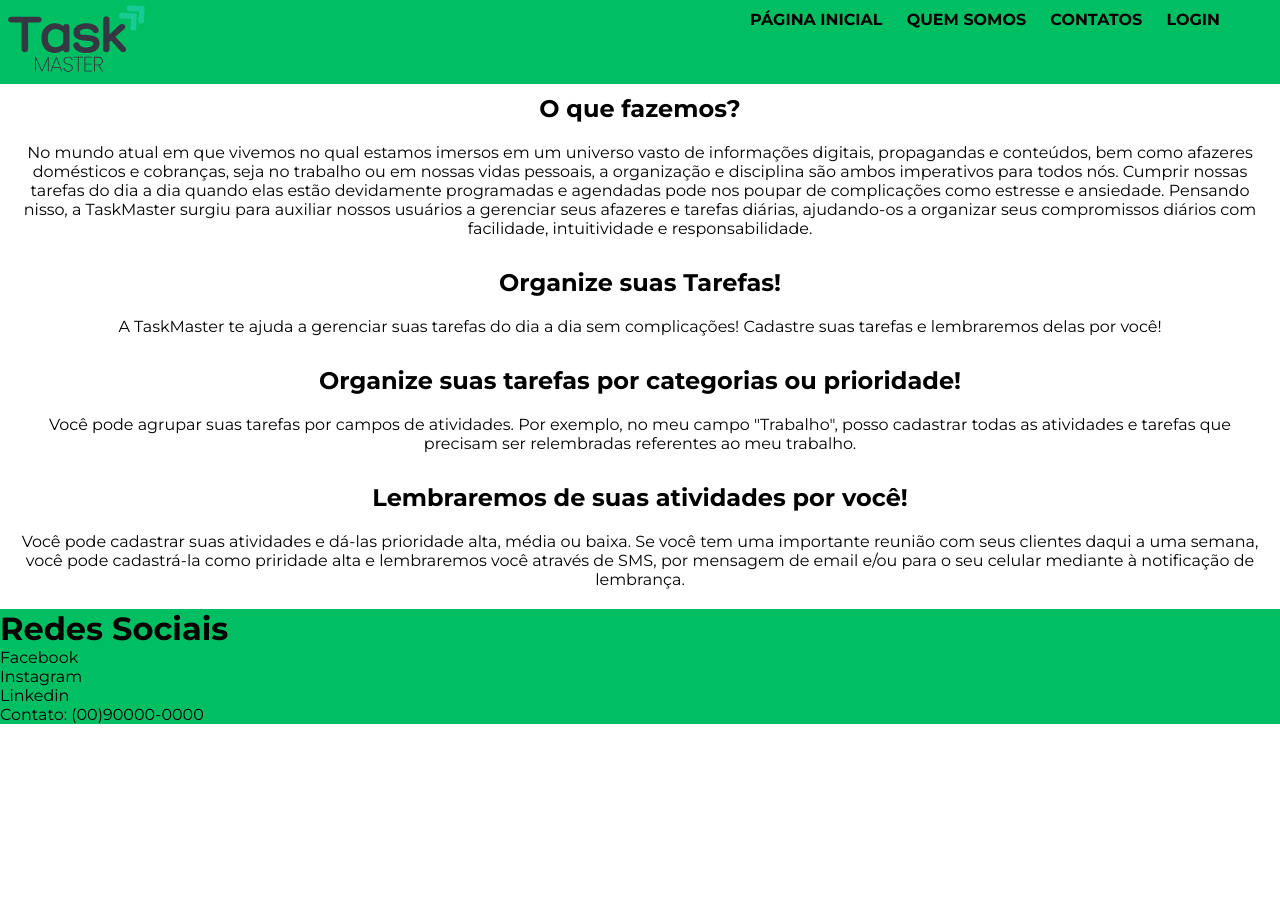
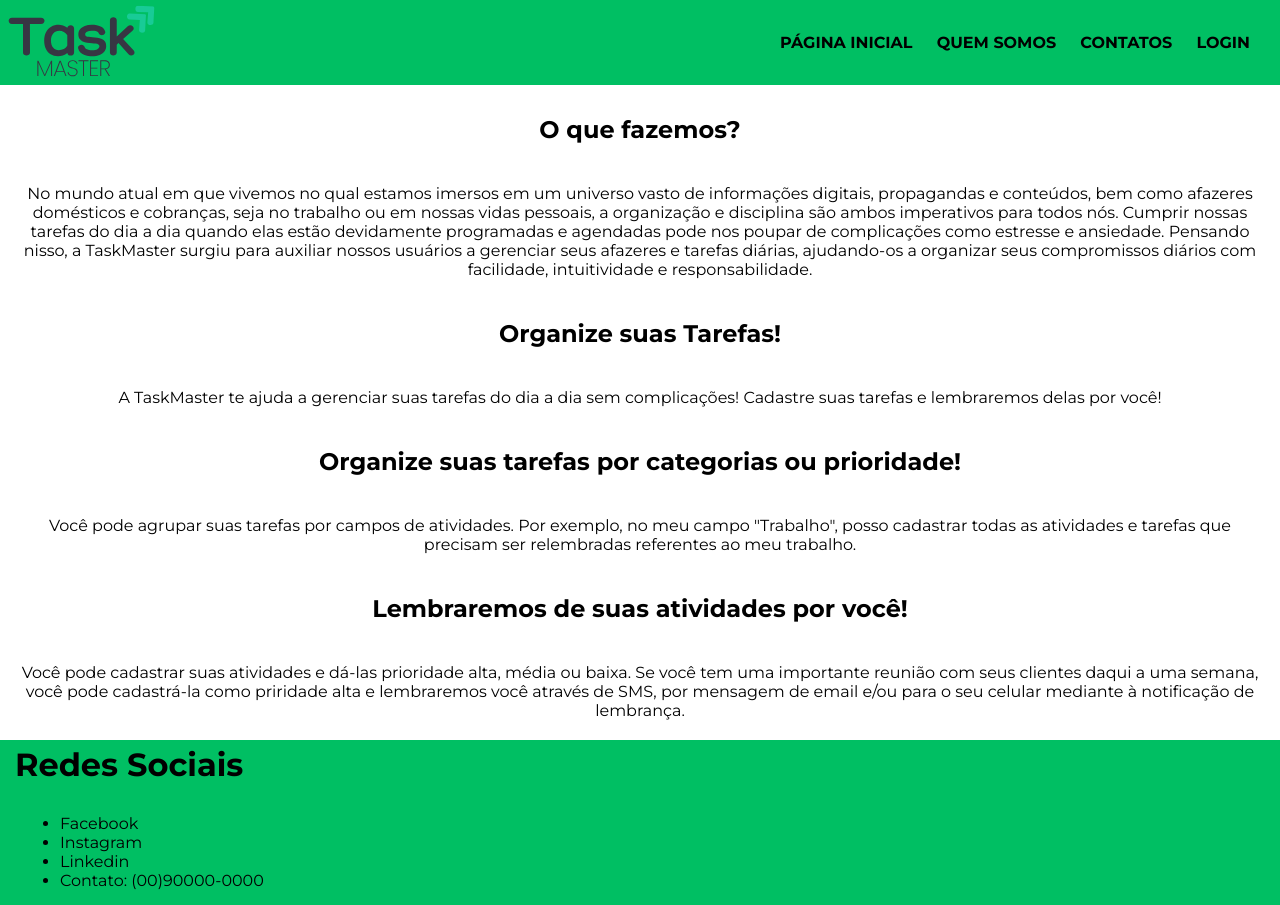
Before and after one commit to LucasFernweh/FWB, a plain HTML site: page quem_somos.html in a window 1280 px wide. Before the commit the page ends 800 px from the top, so only its background shows below. Drawn offline with Linux system fonts and the light colour scheme.

Commit message:
Add files via upload

```diff
--- a/quem_somos.html
+++ b/quem_somos.html
@@ -8,8 +8,7 @@
     <link href="https://fonts.googleapis.com/css2?family=Montserrat:ital,wght@0,100..900;1,100..900&display=swap" rel="stylesheet">
 </head>
 <body>
-
-<!-- Header é o cabeçalho geral da Pagina -->
+    <div class="wrapper">
         <header>
             <img alt="" src="Task.svg">
             <nav>
@@ -21,9 +20,6 @@
                 </ul>
             </nav>
         </header>
-
-<!-- Fazendo o corpo do Quem Somos-->
-
         <article>
             <h2>O que fazemos?</h2>
             <p>	No mundo atual em que vivemos no qual estamos imersos em um universo vasto de informações digitais, propagandas e conteúdos, bem como afazeres domésticos e cobranças, seja no trabalho ou em nossas vidas pessoais, a organização e disciplina são ambos imperativos para todos nós. Cumprir nossas tarefas do dia a dia quando elas estão devidamente programadas e agendadas pode nos poupar de complicações como estresse e ansiedade.
@@ -37,7 +33,6 @@
             seus clientes daqui a uma semana,
             você pode cadastrá-la como priridade alta e lembraremos você através de SMS, por mensagem de email e/ou para o seu celular mediante à notificação de lembrança.</p>
         </article>
-
         <footer class="rodape">
             <h1>Redes Sociais</h1>
             <ul>
@@ -47,6 +42,6 @@
                 <li>Contato: (00)90000-0000</li>
             </ul>
         </footer>
-
+    </div>
 </body>
 </html>
--- a/style.css
+++ b/style.css
@@ -1,31 +1,48 @@
-*{margin: 0px;
-padding: 0px;}
 
-body{
+    main, .cabeçalho, .article_index, .descricao_funcoes, .rodape, .como-usar-notion
+    {
+        width: auto;
+    }
+
+    .wrapper{
+        min-height: 100%;
+        display: flex;
+        flex-direction: column;
+        margin: 0;
+    }
+
+    body, html{
         font-family: 'Montserrat', sans-serif;
+        margin: 0;
+        padding: 0;
+        height: 100%;
     }
 
     header{
+        display: flex;
+        justify-content: space-between;
         background: #00bf63;
         width: 100%;
+
     }
+
     header img{
-    width: 150px;
-    length: 200px;
+        width: 160px;
+        length: 220px;
     }
 
     nav{
-    position: absolute;
-    top: 10px;
-    right: 50px;
-    text-align: center;
+        display: flex;
+        align-items: center;
+        padding-right: 20px;
     }
-nav li
-{display: inline;
+
+    nav li{
+        display: inline;
     margin: 0 0 0 0px;}
 
-nav a
-{text-transform: uppercase;
+    nav a{
+    text-transform: uppercase;
     color: #000000;
     font-weight: bold;
     font-style: 22px;
@@ -39,6 +56,7 @@ nav a:hover{
 
     .article_index{
         background: whitesmoke;
+        flex: 1;
     }
 
     .article_index h2{
@@ -53,6 +71,7 @@ nav a:hover{
     }
     .article_index p{
         text-align: center;
+        padding: 40px;
         font-size: 22px;
         position: relative;
     }
@@ -70,7 +89,7 @@ iframe {
 
     .box_cadastro_login{
         text-align: center;
-    padding: 50px;
+        padding: 35px;
     }
 
     .botao_cadastro{
@@ -133,20 +152,40 @@ iframe {
         box-shadow: 0 6px 16px rgba(0, 0, 0, 0);
     }
 
-
+    .como-usar-notion{
+        width: 100%;
+    }
     /* Fazendo CSS do rodape do index */
-
-.rodape{
+    .rodape {
         background: #00bf63;
+        bottom: 0;
+        width: 100%;
+        height: 165px;
     }
 
+    .rodape h1{
+        padding-left: 15px;
+        margin: 5px 0px 5px 0px;
+    }
+    .rodape ul{
+        margin: 0px;
+        padding-left: 60px;
+        margin-top: 30px;
+      }
+
+    .rodape li{
+        animation: animacao_rodape 3s;
+    }
+
+    @keyframes animacao_rodape {
+        0% {transform: translateY(-20px);}
+        100% {transform: translateX(0px);}
+    }
     .rodape li:hover:not(.contato) {
         opacity: 0.6;
         transition: 100ms;
     }
-
     /* ---------------------------------CSS3 QUEM SOMOS------------------------------------------- */
-
     article h2{
         padding-top: 10px;
         padding-bottom: 10px;
@@ -160,19 +199,26 @@ article h1{
         font-size: 50px;
         text-align: center;
     }
-
     /* ---------------------------------CSS3 SEÇÃO CADASTRO------------------------------------------- */
     /* Ainda vou refazer */
-
-
-
-
-
     /* ----------------------- CSS3 "Entenda as funções taskMaster". Ela está no index embaixo do "Cadastro e Login". Aqui explico as funções de cadastro, edição e notificação ------------------- */
     .descricao_funcoes{
         text-align: center;
         background-color:whitesmoke;
+        padding: 0px;
     }
+
+    .descricao_funcoes img{
+        width: 200px;
+        animation: animar 2.2s;
+        animation-fill-mode: forwards;
+    }
+
+    @keyframes animar {
+        0%{transform: translateY(-20px);}
+        100%{transform: translateY(0px);}
+    }
+
     .descricao_funcoes img+p{
         text-align: center;
         padding: 0;
@@ -187,6 +233,7 @@ article h1{
     .descricao_funcoes h3{
         position: relative;
         top: 10px;
+        margin: 10px 0px 10px 0px;
     }
 
     /* CSS3 do Contato */
```
Also changed, not shown: index.html (+5 -8 lines), Task.jpg (added). Lines whose indentation alone changed are shown as unchanged.
